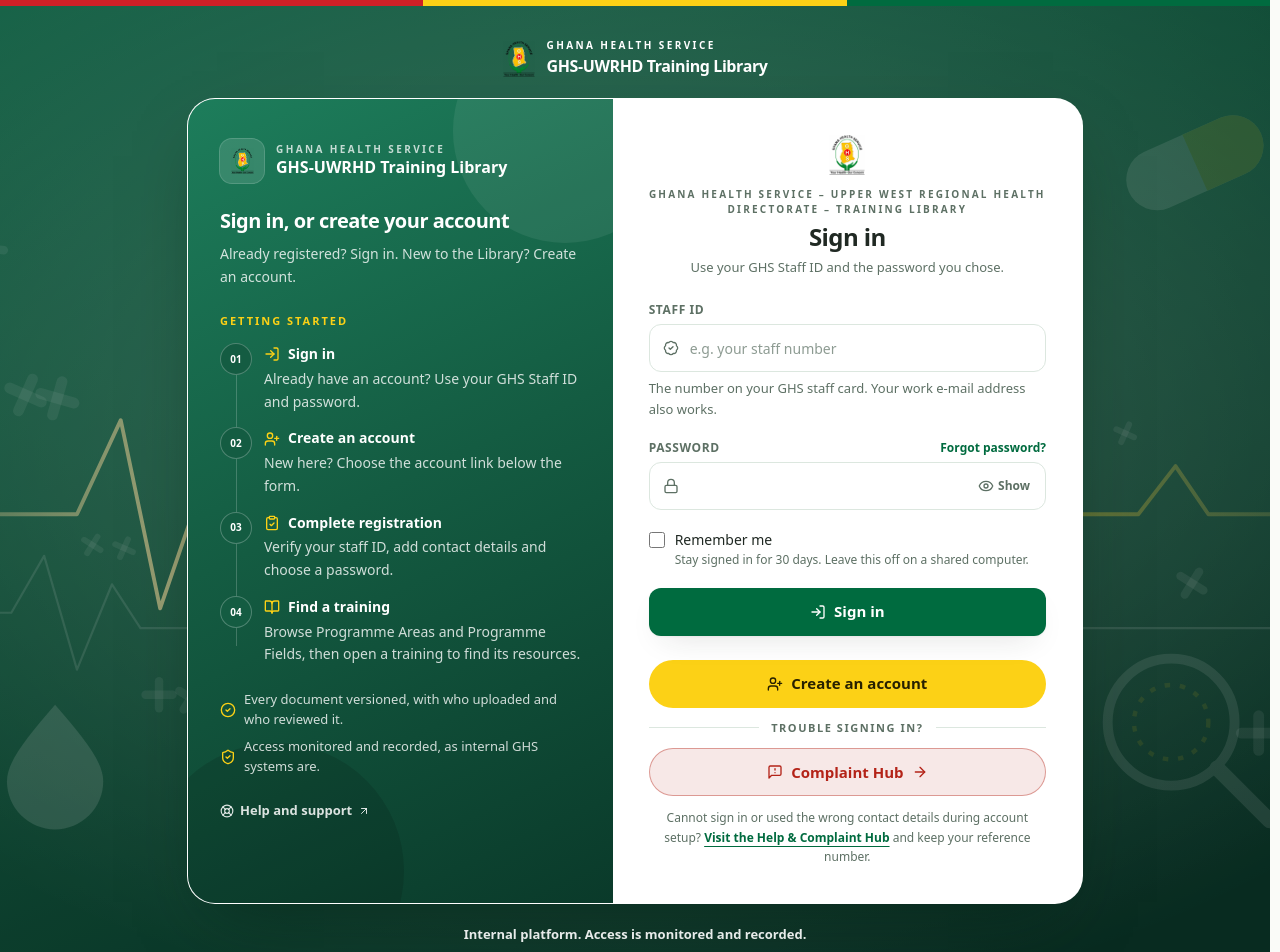
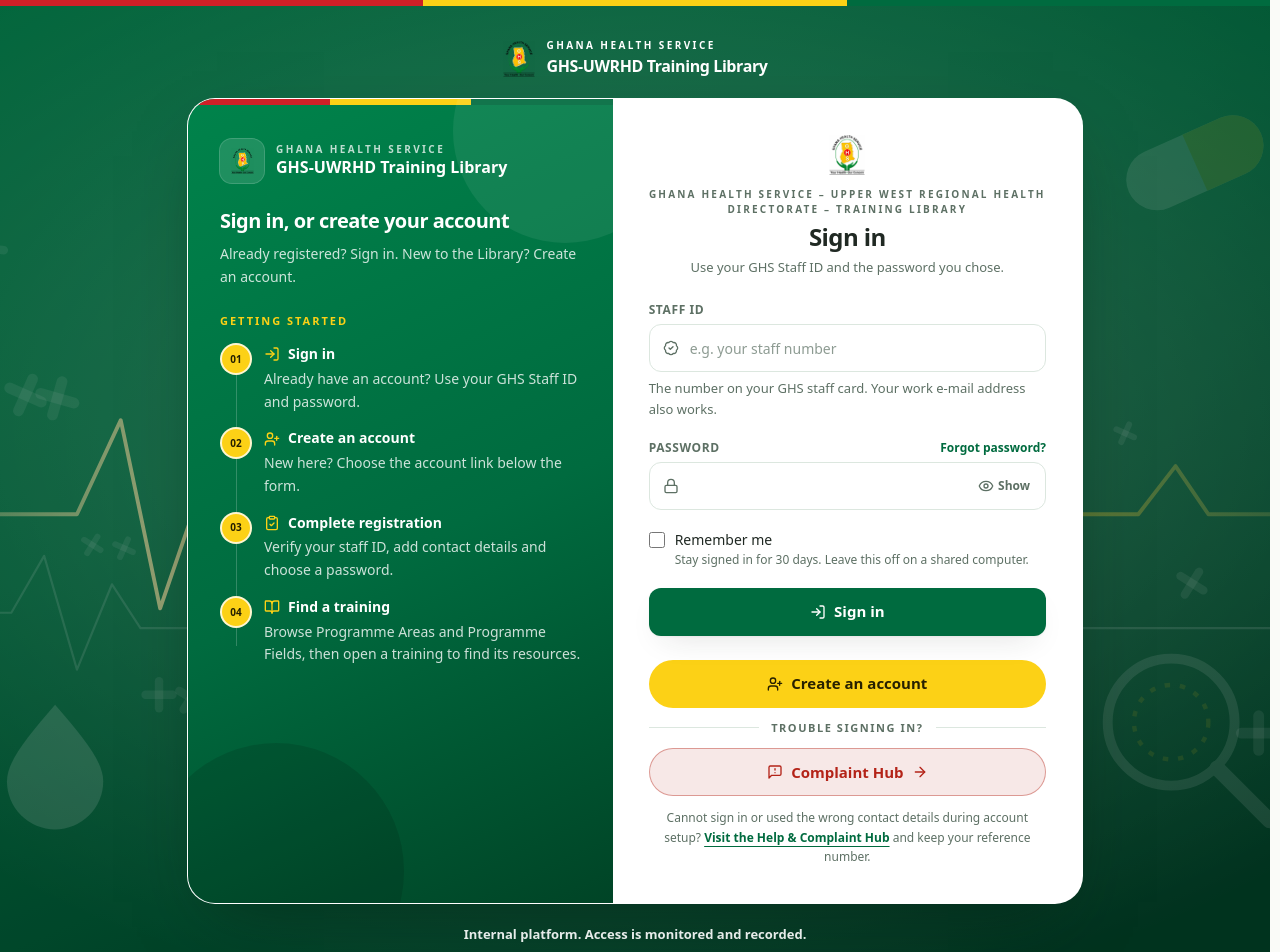
Before and after one commit to DeryChris/ghs-etraining-hub, a Next.js app: page /login in a window 1280 px wide. Shown: the top 952 px of the page. Built offline with nearby package versions, Linux system fonts and the light colour scheme; no server answers.

Commit message:
Restore vibrant GHS sign-in colors
Co-authored-by: arena-agent <297053741+arena-agent@users.noreply.github.com>

```diff
--- a/src/app/(auth)/auth-split.tsx
+++ b/src/app/(auth)/auth-split.tsx
@@ -31,9 +31,9 @@ export function AuthSplit({ aside, children }: { aside: ReactNode; children: Rea
       className="w-full overflow-hidden rounded-[28px] border border-white/45 bg-surface shadow-[0_28px_70px_-30px_rgba(0,32,18,0.65),0_2px_0_rgba(255,255,255,0.6)_inset]"
     >
       <div className="grid lg:grid-cols-[minmax(0,0.95fr)_minmax(0,1.05fr)]">
-        <div className="relative overflow-hidden bg-[linear-gradient(155deg,#1d7d5b_0%,#145c42_48%,#0a3a2a_100%)] px-6 py-7 text-white sm:px-8 lg:py-10">
-          {/* The same grey-green circles as the backdrop, at low strength: the
-              panel reads as part of the page rather than a slab dropped on it. */}
+        <div className="relative overflow-hidden bg-[linear-gradient(155deg,#00834b_0%,#006b3f_55%,#004426_100%)] px-6 py-7 text-white sm:px-8 lg:py-10">
+          <span aria-hidden className="flag-stripe absolute inset-x-0 top-0 h-1.5" />
+          {/* Soft highlights keep the brighter GHS green clean and calm. */}
           <span
             aria-hidden
             className="pointer-events-none absolute -right-16 -top-20 h-56 w-56 rounded-full bg-white/[0.07]"
--- a/src/components/auth/getting-started.tsx
+++ b/src/components/auth/getting-started.tsx
@@ -1,4 +1,4 @@
-import { ArrowUpRight, BookOpen, CheckCircle2, ClipboardCheck, LifeBuoy, LogIn, ShieldCheck, UserPlus } from "lucide-react";
+import { BookOpen, ClipboardCheck, LogIn, UserPlus } from "lucide-react";
 import Link from "next/link";
 import { BrandMark } from "@/components/brand/brand-mark";
 import { SITE } from "@/lib/site";
@@ -80,33 +80,13 @@ export function GettingStarted() {
           an account to claim it; information from another portal is not assumed to be here.
         </p>
       </div>
-
-      <ul className="hidden gap-2 text-[13px] text-white/80 lg:grid">
-        <li className="flex items-center gap-2">
-          <CheckCircle2 className="h-4 w-4 shrink-0 text-[var(--accent)]" aria-hidden />
-          Every document versioned, with who uploaded and who reviewed it.
-        </li>
-        <li className="flex items-center gap-2">
-          <ShieldCheck className="h-4 w-4 shrink-0 text-[var(--accent)]" aria-hidden />
-          Access monitored and recorded, as internal GHS systems are.
-        </li>
-      </ul>
-
-      <Link
-        href="/help"
-        className="hidden items-center gap-1.5 text-[13px] font-semibold text-white/85 lg:inline-flex underline-offset-4 hover:text-white hover:underline"
-      >
-        <LifeBuoy className="h-3.5 w-3.5" aria-hidden />
-        Help and support
-        <ArrowUpRight className="h-3 w-3" aria-hidden />
-      </Link>
     </div>
   );
 }
 
 function Step({ n }: { n: number }) {
   return (
-    <span className="relative z-10 mt-0.5 flex h-8 w-8 shrink-0 items-center justify-center rounded-full border border-white/25 bg-[#145c42] text-[10px] font-extrabold tabular-nums text-white">
+    <span className="relative z-10 mt-0.5 flex h-8 w-8 shrink-0 items-center justify-center rounded-full border-2 border-white/80 bg-[var(--accent)] text-[10px] font-extrabold tabular-nums text-[var(--accent-ink)]">
       {String(n).padStart(2, "0")}
     </span>
   );
--- a/src/components/brand/auth-art.tsx
+++ b/src/components/brand/auth-art.tsx
@@ -20,9 +20,9 @@ export function AuthArt({ className = "" }: { className?: string }) {
     >
       <defs>
         <linearGradient id="auth-bg" x1="0" y1="0" x2="0.7" y2="1">
-          <stop offset="0%" stopColor="#1d7d5b" />
-          <stop offset="45%" stopColor="#145c42" />
-          <stop offset="100%" stopColor="#0a3226" />
+          <stop offset="0%" stopColor="#00804a" />
+          <stop offset="45%" stopColor="#006b3f" />
+          <stop offset="100%" stopColor="#003c24" />
         </linearGradient>
         <radialGradient id="auth-halo" cx="0.5" cy="0.42" r="0.62">
           <stop offset="0%" stopColor="#eafff2" stopOpacity="0.26" />
```
